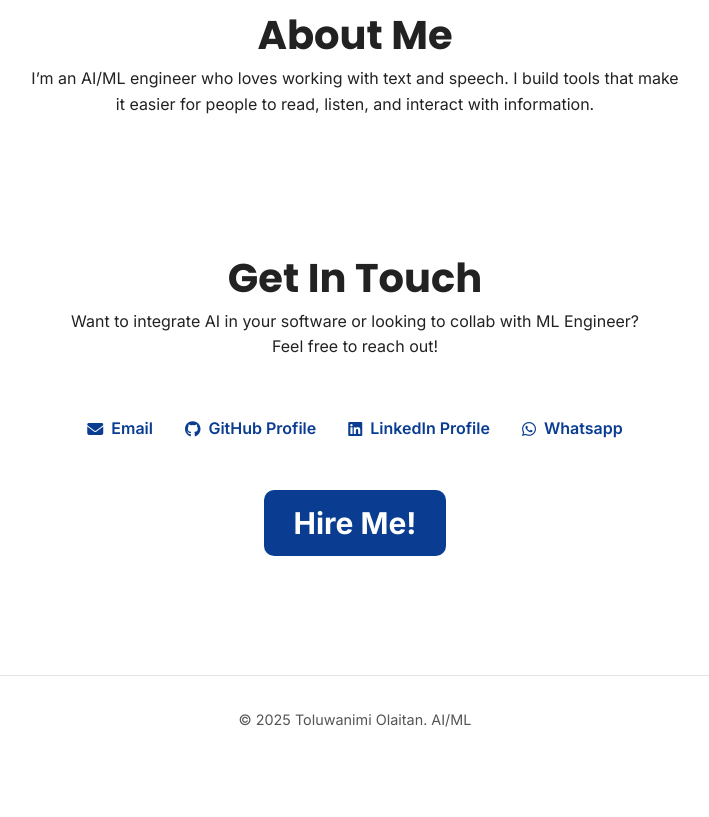
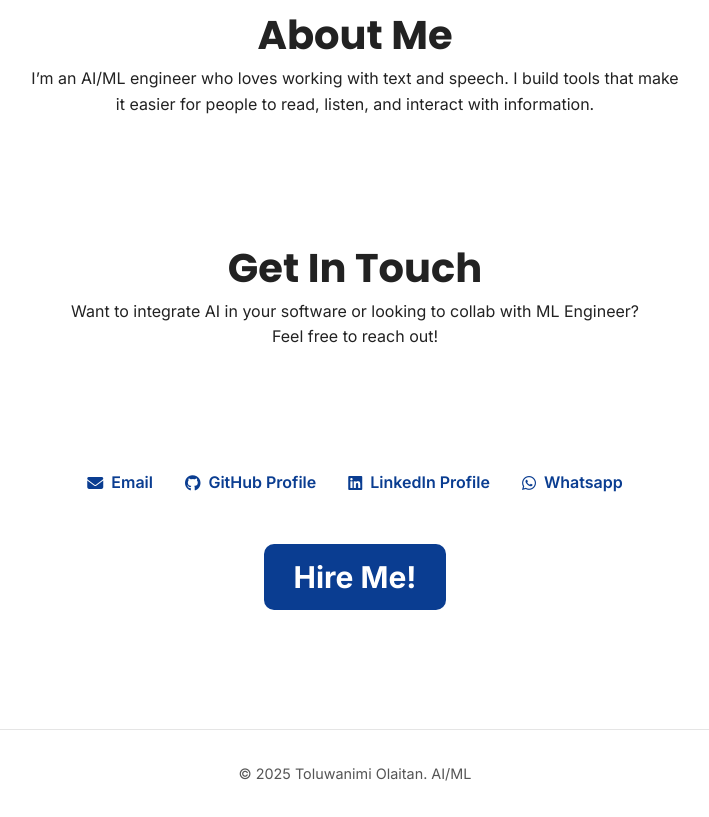
Before and after one commit to Theomnitron/my_portfolio, a plain HTML site: page index.html in a window 1280 px wide. Shown: the part 2870-3687 px from the top of the page, without its empty margins (285-994 px from the left). Before the commit the page ends 3633 px from the top, so only its background shows below. Drawn offline with Linux system fonts and the light colour scheme.

Commit message:
Adjusted contact links

```diff
--- a/style.css
+++ b/style.css
@@ -598,14 +598,12 @@ body.dark-mode::before {
 /* ---------------------------------------------- */
 /* (7) CONTACT SECTION */
 /* ---------------------------------------------- */
-/* #about{
-    margin-top: -2%;
-    margin-bottom: -2%;
+#about{
+    margin-bottom: -10px;
 }
 #contact{
-    margin-top: -2%;
-    margin-bottom: -2%;
-} */
+    margin-top: -10px;
+}
 
 #about-inner-gap{
     margin-bottom: -1px;
@@ -616,7 +614,7 @@ body.dark-mode::before {
     justify-content: center;
     flex-wrap: wrap;
     gap: 1rem;
-    margin: 3rem 1rem 3rem 1rem;
+    margin: 7rem 1rem 3rem 1rem;
 }
 
 .contact-item {
```
